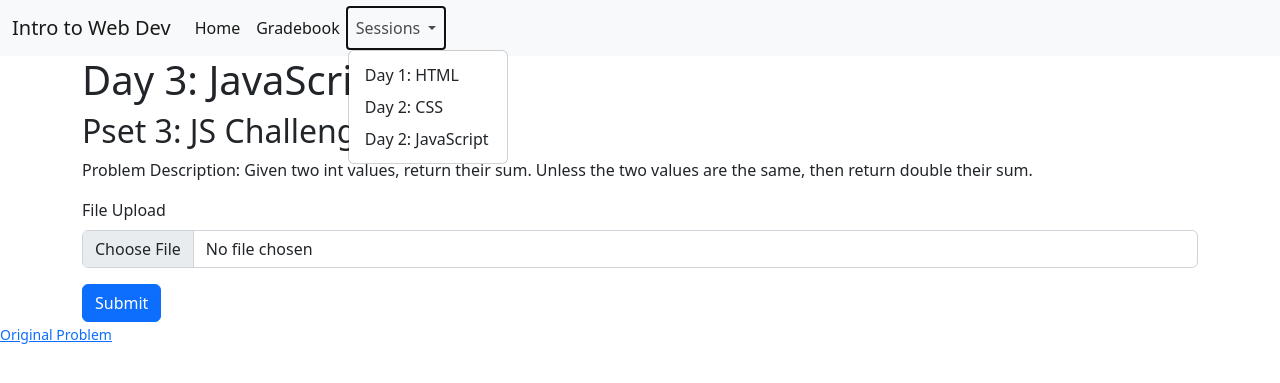
After one commit to boyuan12/course, a Django app: page /pset3/ in a window 1280 px wide, after a click on "Sessions". The commit adds this page. Shown: the top 383 px of the page. Run offline with Django 4.2, Linux system fonts and the light colour scheme; the visitor is signed in with stand-in values (Sample User, id 1); some libraries are stand-ins or nearby versions.

Commit message:
added day 3 structure

```diff
--- a/webdev/templates/webdev/base.html
+++ b/webdev/templates/webdev/base.html
@@ -28,6 +28,7 @@
                 <ul class="dropdown-menu" aria-labelledby="navbarDropdown">
                   <li><a class="dropdown-item" href="/day1">Day 1: HTML</a></li>
                   <li><a class="dropdown-item" href="/day2">Day 2: CSS</a></li>
+                  <li><a class="dropdown-item" href="/day3">Day 2: JavaScript</a></li>
                 </ul>
               </li>
             </ul>
--- /dev/null
+++ b/webdev/templates/webdev/pset3.html
@@ -0,0 +1,22 @@
+{% extends "webdev/base.html" %}
+
+{% block title %}
+    Day 3: JavaScript
+{% endblock %}
+
+{% block main %}
+    <div class="container">
+        <h1>Day 3: JavaScript</h1>
+        <h2>Pset 3: JS Challenge</h2>
+        <p>Problem Description: Given two int values, return their sum. Unless the two values are the same, then return double their sum.</p>
+        <form method="POST" enctype="multipart/form-data">
+            {% csrf_token %}
+            <div class="mb-3">
+              <label for="file" class="form-label">File Upload</label>
+              <input type="file" class="form-control" id="file" name="file">
+            </div>
+            <button type="submit" class="btn btn-primary">Submit</button>
+        </form>
+    </div>
+    <small><a href="https://codingbat.com/prob/p141905">Original Problem</a></small>
+{% endblock %}
--- a/webdev/urls.py
+++ b/webdev/urls.py
@@ -5,8 +5,12 @@ urlpatterns = [
     path("", views.index),
     path("day1/", views.day1),
     path("day2/", views.day2),
+    path("day3/", views.day3),
+
     path("pset1/", views.pset1),
     path("pset2/", views.pset2),
+    path("pset3/", views.pset3),
+
     path("attempt/<int:attempt_id>/", views.view_attempt),
     path("gradebook", views.gradebook),
 ]
--- a/webdev/views.py
+++ b/webdev/views.py
@@ -3,6 +3,7 @@ from django.shortcuts import redirect, render
 from django.contrib.auth.decorators import login_required
 import requests
 from webdev.models import Attempt
+import js2py
 
 try:
     from BeautifulSoup import BeautifulSoup
@@ -23,6 +24,10 @@ def day1(request):
 @login_required(login_url='/github/authorize')
 def day2(request):
     return render(request, "webdev/day2.html")
+
+@login_required(login_url='/github/authorize')
+def day3(request):
+    return render(request, "webdev/day3.html")
 
 @login_required(login_url='/github/authorize')
 def pset1(request):
@@ -206,11 +211,78 @@ def pset2(request):
         print(testcases)
 
         return redirect(f"/attempt/{a.id}")
-
-
-        return HttpResponse("Hello")
     else:
         return render(request, "webdev/pset2.html")
+
+@login_required(login_url='/github/authorize')
+def pset3(request):
+    if request.method == "POST":
+        results = {1: ["function sumDouble is defined", 0], 2: ["function sumDouble accept 2 arguments", 0], 3: ["sumDouble(1, 2) -> 3", 0], 4: ["sumDouble(3, 2) -> 5", 0], 5: ["sumDouble(2, 2) -> 8", 0], 6: ["sumDouble(-1, 0) -> -1", 0], 7: ["sumDouble(3, 3) -> 12", 0], 8: ["sumDouble(0, 0) -> 0", 0], 9: ["sumDouble(0, 1) -> 1", 0], 10: ["sum_double(3, 4) -> 7", 0], "passed": 0, "all": 10}
+        content = request.FILES['file'].read().decode("utf-8")
+        test_case_passed = 0
+
+        func = js2py.eval_js(content + " var exist= typeof sumDouble === 'function'")
+        if func == True:
+            test_case_passed += 1
+            results[1][1] = 1
+            args_needed = js2py.eval_js(content + " var args=sumDouble.length")
+            if args_needed == 2:
+                test_case_passed += 1
+                results[2][1] = 1
+
+                func = js2py.eval_js(content)
+                if func(1, 2) == 3:
+                    results[3][1] = 1
+                    test_case_passed += 1
+                results[3].append(f"expected output 3, outputed {func(1, 2)} instead")
+
+                if func(3, 2) == 5:
+                    results[4][1] = 1
+                    test_case_passed += 1
+                results[4].append(f"expected output 5, outputed {func(3, 2)} instead")
+
+                if func(2, 2) == 8:
+                    results[5][1] = 1
+                    test_case_passed += 1
+                results[5].append(f"expected output 8, outputed {func(2, 2)} instead")
+
+                if func(-1, 0) == -1:
+                    results[6][1] = 1
+                    test_case_passed += 1
+                results[6].append(f"expected output 3, outputed {func(-1, 0)} instead")
+
+                if func(3, 3) == 12:
+                    results[7][1] = 1
+                    test_case_passed += 1
+                results[7].append(f"expected output 12, outputed {func(3, 3)} instead")
+
+                if func(0, 0) == 0:
+                    results[8][1] = 1
+                    test_case_passed += 1
+                results[8].append(f"expected output 0, outputed {func(0, 0)} instead")
+
+                if func(0, 1) == 1:
+                    results[9][1] = 1
+                    test_case_passed += 1
+                results[9].append(f"expected output 1, outputed {func(0, 1)} instead")
+
+                if func(3, 4) == 7:
+                    results[10][1] = 1
+                    test_case_passed += 1
+                results[10].append(f"expected output 7, outputed {func(3, 4)} instead")
+
+            else:
+                results[2].append(f"expect 2 arguments, found {args_needed}")
+        else:
+            results[1].append("Function sumDouble is undefined")
+
+        results["passed"] = test_case_passed
+        # results["submission"] = url
+
+        a = Attempt.objects.create(user=request.user, data=results, pset=3)
+        return redirect(f"/attempt/{a.id}")
+    else:
+        return render(request, "webdev/pset3.html")
 
 @login_required(login_url='/github/authorize/')
 def view_attempt(request, attempt_id):
@@ -228,8 +300,11 @@ def gradebook(request):
         pset1 = Attempt.objects.filter(user=request.user, pset=1)[::-1][0]
     if len(list(Attempt.objects.filter(user=request.user, pset=2))) != 0:
         pset2 = Attempt.objects.filter(user=request.user, pset=2)[::-1][0]
+    if len(list(Attempt.objects.filter(user=request.user, pset=3))) != 0:
+        pset3 = Attempt.objects.filter(user=request.user, pset=3)[::-1][0]
 
     return render(request, "webdev/gradebook.html", {
         "pset1": pset1,
         "pset2": pset2,
+        "pset3": pset3,
     })
```
Also changed, not shown: webdev/templates/webdev/day3.html (added, +21 -0 lines), webdev/templates/webdev/gradebook.html (+11 -1 lines).
